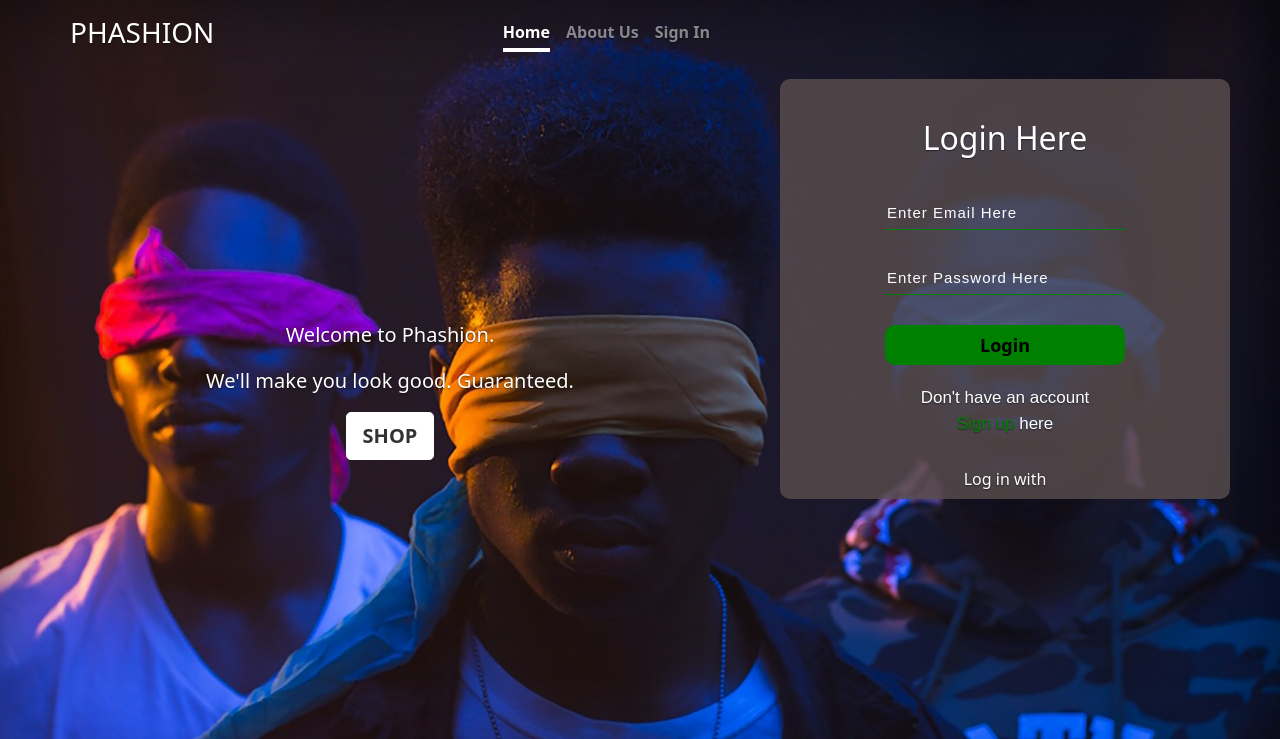
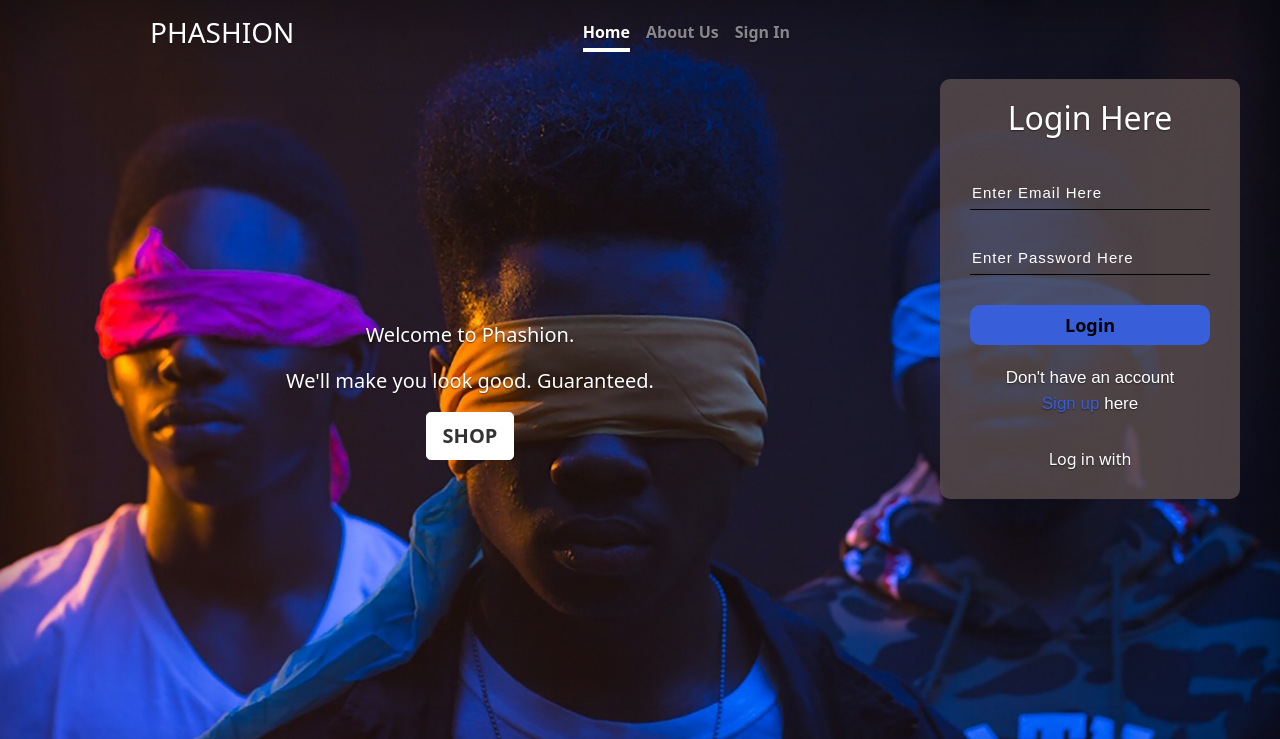
Before and after one commit to warmachine99/PHASHION, a PHP site: page / in a window 1280 px wide. Shown: the top 739 px of the page. Run offline with PHP 8.4, Linux system fonts and the light colour scheme.

Commit message:
Update cover.css

```diff
--- a/Custom Styling/cover.css
+++ b/Custom Styling/cover.css
@@ -76,17 +76,16 @@
 
 
 .form{
-  width: 450px;
+  width: 300px;
   height: 420px;
   background: linear-gradient(to top, rgba(90, 78, 78, 0.8)50%,rgba(90, 78, 78, 0.8)50%);
-  /* position: absolute; */
   top: -10px;
   left: 500px;
   transform: translate(0%,-5%);
   border-radius: 10px;
-  padding: 40px;
+  padding: 20px;
   margin-top: 100px;
-  margin-right: 50px;
+  margin-right: 40px;
 }
 
 
@@ -95,7 +94,7 @@
   width: 240px;
   height: 35px;
   background: transparent;
-  border-bottom: 1px solid green;
+  border-bottom: 1px solid black;
   border-top: none;
   border-right: none;
   border-left: none;
@@ -118,7 +117,7 @@
 .btnn{
   width: 240px;
   height: 40px;
-  background: green;
+  background: rgb(57, 94, 218);
   border: none;
   margin-top: 30px;
   font-size: 18px;
@@ -130,7 +129,7 @@
 
 .btnn:hover{
   background: #fff;
-  color: green;
+  color: rgb(57, 94, 218);
 }
 
 .btnn a{
@@ -147,7 +146,7 @@
 
 .form .link a{
   text-decoration: none;
-  color: green;
+  color: rgb(57, 94, 218);
 }
 
 .liw{
```
